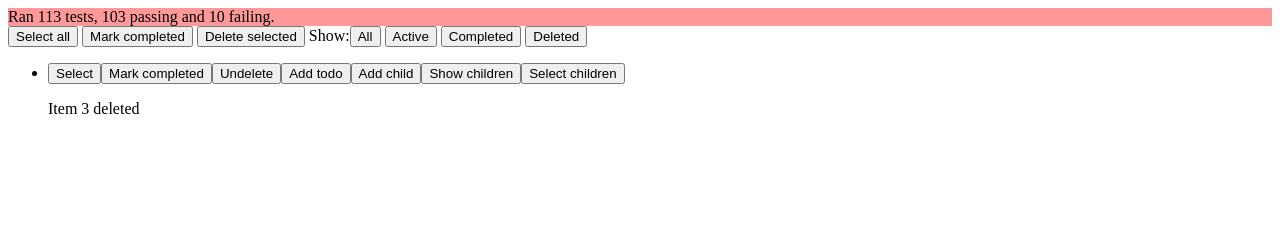
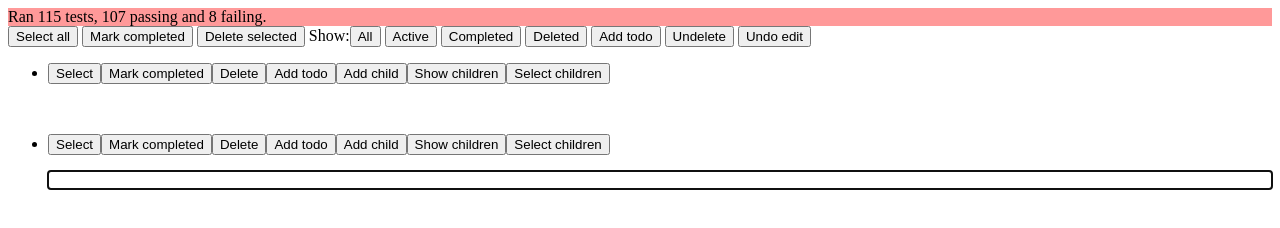
Before and after one commit to cespe/beasts, a plain HTML site: page todos/todos-tdd.html in a window 1280 px wide. Drawn offline with Linux system fonts and the light colour scheme.

Commit message:
Add tests and code for three more header buttons

```diff
--- a/todos/app.js
+++ b/todos/app.js
@@ -535,6 +535,9 @@ function actionsClickHandler() {
 				}
 			}
 		}
+		if (event.target.name === 'addTodo') {
+			insertNewTodoLi(todos);
+		}
 	}
 }
 
@@ -548,4 +551,13 @@ function setUpEventListeners() {
 //	todolist.addEventListener('keyup', keyUpHandler);
 }
 
+function startApp() {
+	if (todos.length === 0) {
+		todo1 = new Todo();
+		insertTodo(todos, todo1);
+		var todolist = document.getElementById('todolist');
+		todolist.appendChild(createTodosUl(todos));
+	}
+}
+
 setUpEventListeners();
--- a/todos/todos-tdd.html
+++ b/todos/todos-tdd.html
@@ -21,6 +21,9 @@
 			<button type="button" name="showActive">Active</button>
 			<button type="button" name="showCompleted">Completed</button>
 			<button type="button" name="showDeleted">Deleted</button>
+			<button type="button" name="addTodo">Add todo</button>
+			<button type="button" name="undelete">Undelete</button>
+			<button type="button" name="undoEdit">Undo edit</button>
 		</div>
 	</header>
 	<main id="todolist">
--- a/todos/todos-tests.js
+++ b/todos/todos-tests.js
@@ -2571,20 +2571,58 @@ tests({
 		eq(todoLi1DeletedButton.classList.contains('deleted'), true);
 		eq(todo3.deleted, true);
 	},
-	"createTodosUl should set todo.selected to false for every todo(?).": function() {
-		// Startup or filtering should produce a clean slate with no selected todos.
-		fail();
-	},
 	"If todos array is empty at startup, the app should create a new empty todo.": function() {
-		fail();
-	},
-	"The app should have a button to add a todo to the beginning of the list.": function() {
+		todolist = document.getElementById('todolist');
+		todolist.innerHTML = '';
+		todos = [];
+		startApp();
+		todosUl = todolist.children[0];
+		todoLi1 = todosUl.children[0];
+
+		eq(todos.length, 1);
+		eq(todosUl.children.length, 1);
+		eq(todoLi1.children[entryIndex].textContent, '');
+	},
+	"The header actions bar should have an addTodo button that adds a todo to the end of the list.": function() {
 		// In case filtering the list results in no displayed todos
-		// or if you simply want to insert a todo at the top of the list.
-		fail();
+		var actionsDiv = document.getElementById('actions');
+		var addTodoButton = document.getElementsByName('addTodo')[0];
+		eq(addTodoButton.nodeName, 'BUTTON');
+		eq(addTodoButton.innerText, 'Add todo');
+		eq(actionsDiv.children[7], addTodoButton);
+
+		todolist = document.getElementById('todolist');
+		todolist.innerHTML = '';
+		todos = [];
+
+		addTodoButton.click();
+
+		todosUl = todolist.children[0];
+		todoLi1 = todosUl.children[0];
+		eq(todosUl.children.length, 1);
+		eq(todos.length, 1);
+		eq(todoLi1.id, todos[0].id);
+
+		addTodoButton.click();
+
+		todoLi2 = todosUl.children[1];
+		eq(todosUl.children.length, 2);
+		eq(todos.length, 2);
+		eq(todoLi2.id, todos[1].id);
+	},
+	"The header actions bar should have an Undelete button to undo a deletion caused by clicking a todoLi Delete button.": function() {
+		var actionsDiv = document.getElementById('actions');
+		var undeleteButton = document.getElementsByName('undelete')[0];
+		eq(undeleteButton.nodeName, 'BUTTON');
+		eq(undeleteButton.innerText, 'Undelete');
+		eq(actionsDiv.children[8], undeleteButton);
 	},
 	"The header actions bar should have an 'Undo edit' button to revert todo text changes.": function() {
-		fail();
+		var actionsDiv = document.getElementById('actions');
+		var undoEditButton = document.getElementsByName('undoEdit')[0];
+		eq(undoEditButton.nodeName, 'BUTTON');
+		eq(undoEditButton.innerText, 'Undo edit');
+		eq(actionsDiv.children[9], undoEditButton);
 	},
 	"Clicking 'Undo edit' button should revert text of todo being edited to old version.": function() {
 		fail();
@@ -2615,5 +2653,13 @@ tests({
 	},
 	"If showChildren button class contains 'shown', child todoLis should not have class set to 'hide'.": function() {
 		fail();
+	},
+	"createTodosUl should set todo.selected to false for every todo?.": function() {
+		// Startup or filtering should produce a clean slate with no selected todos.
+		fail();
+	},
+	"There should be a way to move a todo up in the list, for example to the top of the list.": function() {
+		// An 'Add above' button? 'Shift-up/down' button? Drag to new position?
+		fail();
 	}
 });
```
